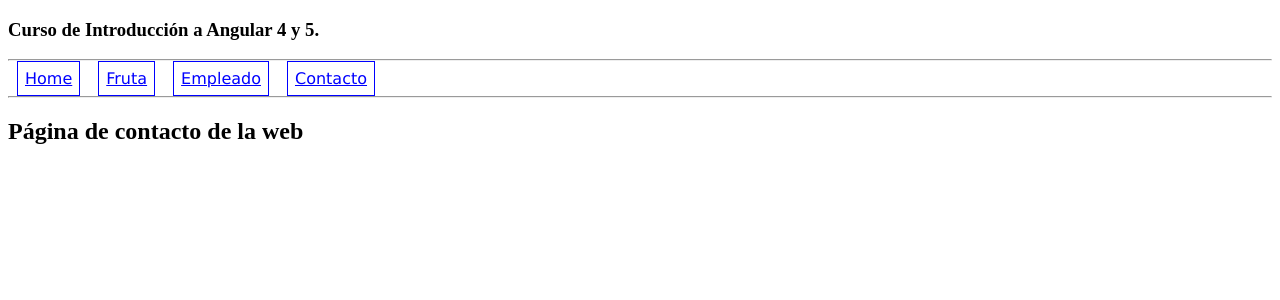
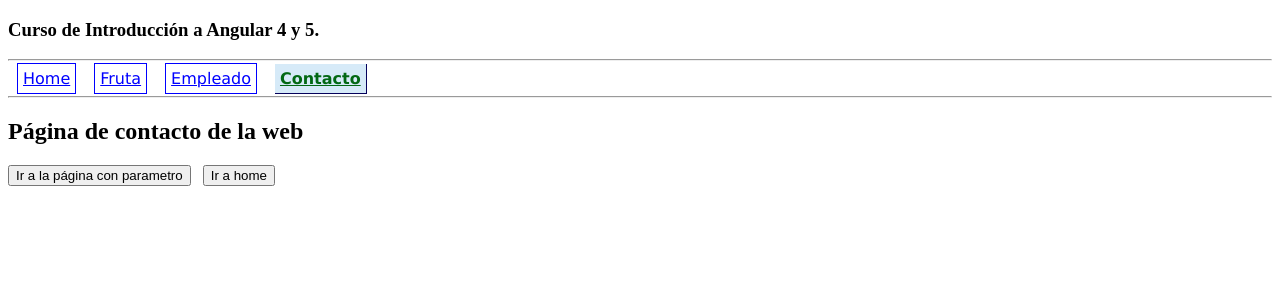
Before and after one commit to lhdzromero/test-angular-stackblitz, an Angular app: page /contacto in a window 1280 px wide. Shown: the top 300 px of the page. Built offline with nearby package versions, Linux system fonts and the light colour scheme.

Commit message:
6 files modified

```diff
--- a/src/app/app.component.html
+++ b/src/app/app.component.html
@@ -1,10 +1,10 @@
 <h3>Curso de Introducción a Angular 4 y 5.</h3>
 <hr />
 <nav>
-  <a [routerLink]="['/home']" >Home</a>
-  <a [routerLink]="['/fruta']" >Fruta</a>
-  <a [routerLink]="['/empleado']">Empleado</a>
-  <a [routerLink]="['/contacto']">Contacto</a>
+  <a [routerLink]="['/home']" [routerLinkActive]="['mnuActivado']" >Home</a>
+  <a [routerLink]="['/fruta']" [routerLinkActive]="['mnuActivado']" >Fruta</a>
+  <a [routerLink]="['/empleado']" [routerLinkActive]="['mnuActivado']" >Empleado</a>
+  <a [routerLink]="['/contacto']" [routerLinkActive]="['mnuActivado']">Contacto</a>
 </nav>
 <hr />
 <!--<fruta-sec></fruta-sec>-->
--- a/src/app/app.routing.ts
+++ b/src/app/app.routing.ts
@@ -12,6 +12,7 @@ const appRoutes: Routes = [
   {path: 'empleado', component: EmpleadoComponent},
   {path: 'fruta', component: FrutaComponent},
   {path: 'contacto', component: ContactoComponent},
+  {path: 'contacto/:page', component: ContactoComponent},
   {path: '**', component: HomeComponent}
 ];
 
--- a/src/app/contacto/contacto.component.html
+++ b/src/app/contacto/contacto.component.html
@@ -1 +1,9 @@
 <h2>{{titulo}}</h2>
+
+<span *ngIf="parametro">Page: {{parametro}} </span>
+
+<div *ngIf="!parametro" >
+  <button (click)="redirigir()">Ir a la página con parametro</button>
+  &nbsp;
+  <button (click)="redirigirHome()">Ir a home</button>
+</div>
--- a/src/app/contacto/contacto.component.ts
+++ b/src/app/contacto/contacto.component.ts
@@ -1,4 +1,5 @@
 import { Component } from '@angular/core';
+import { Router, ActivatedRoute, Params} from '@angular/router';
 
 @Component({
   selector: 'contacto',
@@ -7,4 +8,24 @@ import { Component } from '@angular/core';
 
 export class ContactoComponent{
   titulo = 'Página de contacto de la web';
+  public parametro;
+
+  constructor(
+    private _route: ActivatedRoute,
+    private _router: Router
+  ){ }
+
+  ngOnInit(){
+    this._route.params.forEach((params: Params)=> {
+      this.parametro = params['page'];
+    });
+  }
+
+  redirigir(){
+    this._router.navigate(['/contacto', '123']);
+  }
+
+  redirigirHome(){
+    this._router.navigate(['/home']);
+  }
 }
--- a/src/app/empleados/empleado.component.ts
+++ b/src/app/empleados/empleado.component.ts
@@ -33,7 +33,7 @@ export class EmpleadoComponent{
     console.log(this.trabajadores);
   }
 
-toggleVisibility(e){
+  toggleVisibility(e){
     this.trabajadorExterno = e.target.checked;
   }
 
--- a/src/styles.css
+++ b/src/styles.css
@@ -19,9 +19,17 @@ a{
   font-style: initial;
   font-stretch: semi-expanded;
   font-family: 'Lucida Sans', 'Lucida Sans Regular', 'Lucida Grande', 'Lucida Sans Unicode', Geneva, Verdana, sans-serif;
-  padding: 7px;
+  padding: 5px;
   border: 1px;
   border-style: solid;
   margin: 9px;
+}
 
+.mnuActivado{
+  color: #026813;
+  font-weight:  bold;
+  background: #D6EAF8;
+  border-style: solid;
+  border-width: 0 1px 1px 0;
+  border-color:  #05015B;
 }
```
